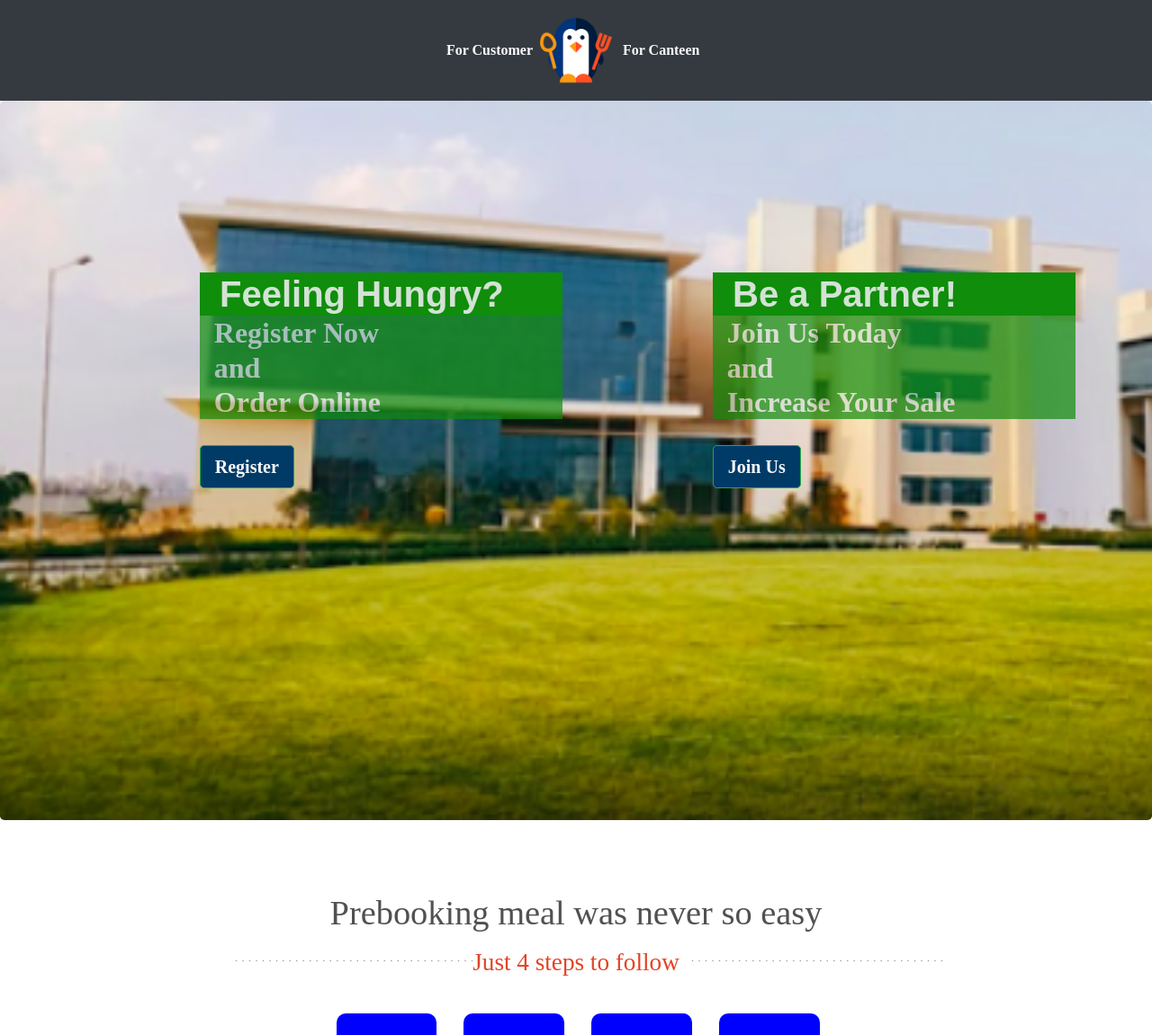
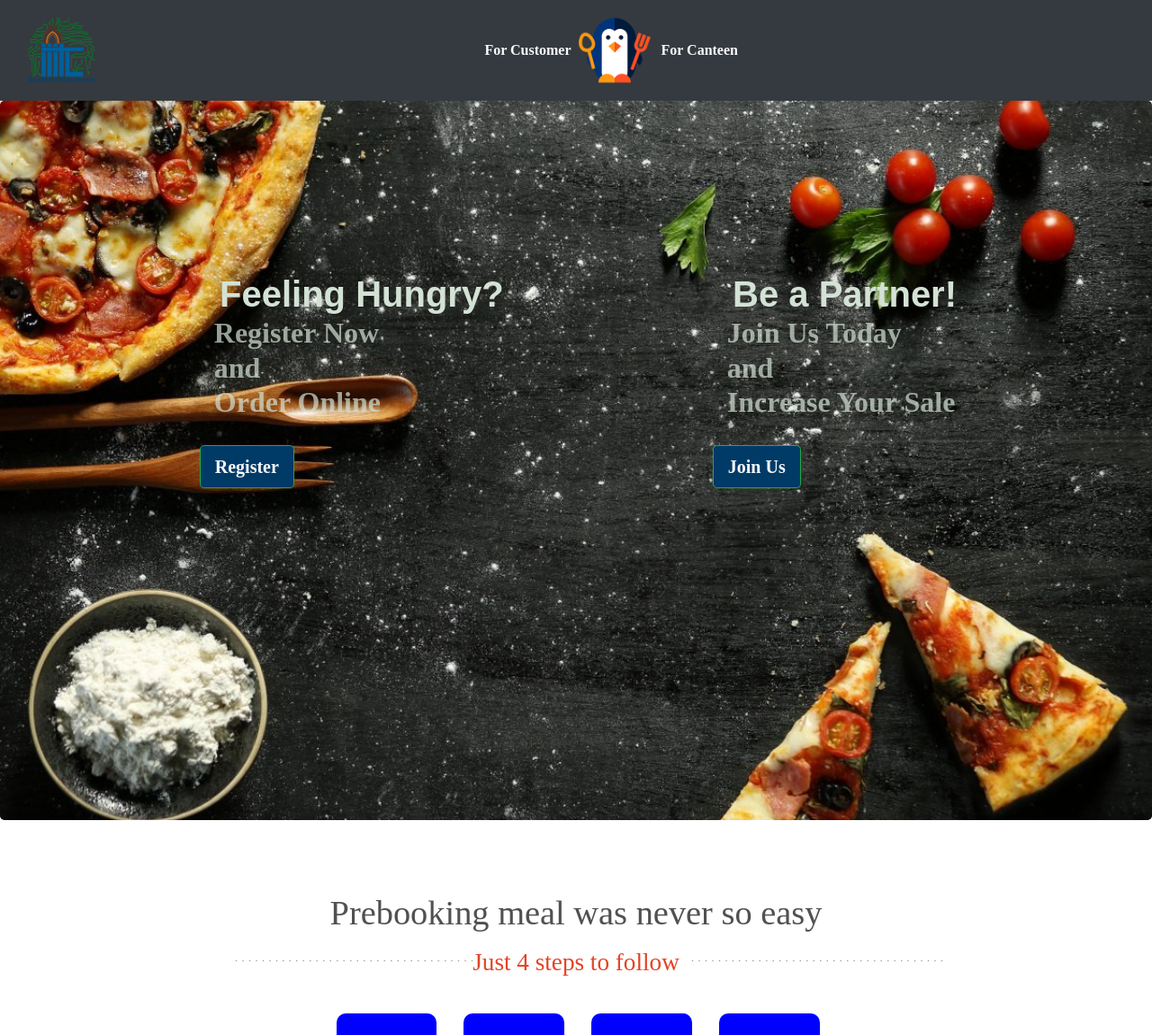
Before and after one commit to Ashu-yad/CMS, a Django app: page / in a window 1280 px wide. Shown: the top 1151 px of the page at 90% size. Run offline with Django 3.2, Linux system fonts and the light colour scheme; some libraries are stand-ins or nearby versions.

Commit message:
minor update

```diff
--- a/Mealbuddy/webapp/static/webapp/css/style.css
+++ b/Mealbuddy/webapp/static/webapp/css/style.css
@@ -154,8 +154,7 @@ a.simpleCart_empty {
 	background:#F1F1F1;
 	padding:0.6em 0;
 }
-.banner{
-	background: url("../images/banner.jpg") no-repeat;
+.big-banner{
 	min-height: 450px;
 	background-size: cover;
 	position: relative;
--- a/Mealbuddy/webapp/templates/webapp/index.html
+++ b/Mealbuddy/webapp/templates/webapp/index.html
@@ -21,7 +21,7 @@
 <style type="text/css">
   .big-banner{
     /* home page background */
-    background-image: url("{% static 'webapp/images/collegeBuilding.png' %}");
+    background-image: url("{% static 'webapp/images/big_banner3.jpeg' %}");
     background-repeat: no-repeat;
     background-size: cover;
     align-self: center;
@@ -55,6 +55,14 @@
 
     <nav class="navbar navbar-expand-lg navbar-light bg-dark navbar-fixed-top">
    		 <div class="container-fluid">
+        <div class = "navbar-header">
+          <a href = "#" class = "visible-md visible-lg">
+            <div style = "background: url('static/webapp/images/Log_IIITL.png') no-repeat;
+            width: 75px;
+            height: 75px;
+            margin: 5px 10px 5px 0;"></div>
+          </a>
+        </div>
    		 	 <div class="navbar-collapse collapse w-100 dual-collapse2 order-1 order-md-0">
         <ul class="navbar-nav ml-auto text-center">
             <li class="nav-item active">
@@ -86,16 +94,16 @@
 		<div class="row">
 			<div class="col">
 				<div class="col4 text-light ">
-					<h1 style=" font-family:sans-serif; color:rgb(211, 226, 213); background-color: rgb(15, 141, 11);"><strong>&nbsp Feeling Hungry?</strong></h1>
-					<h2 style = "font-style: sans-serif; color:rgb(211, 226, 213); background-color: rgb(15, 141, 11);opacity: 0.7;"><strong>&nbsp Register Now<br/>&nbsp and<br/>&nbsp Order Online</strong></h2>
+					<h1 style=" font-family:sans-serif; color:rgb(211, 226, 213); "><strong>&nbsp Feeling Hungry?</strong></h1>
+					<h2 style = "font-style: sans-serif; color:rgb(211, 226, 213); opacity: 0.7;"><strong>&nbsp Register Now<br/>&nbsp and<br/>&nbsp Order Online</strong></h2>
 				</div>
 			<br>
       <button type="button" class="btn btn-success btn-lg"><strong><a href="{% url 'register'%}" class="text-light">Register</a></strong></button>
 			</div>
         <div class="col">
           <div class="col4 text-light">
-            <h1 style="font-family:sans-serif;color:rgb(211, 226, 213); background-color: rgb(15, 141, 11);"><strong>&nbsp Be a Partner!</strong></h1>
-          <h2 style = "color:rgb(211, 226, 213); background-color: rgb(15, 141, 11); opacity: 0.7;"><strong>&nbsp Join Us Today<br/>&nbsp and<br>&nbsp Increase Your Sale</strong></h2>
+            <h1 style="font-family:sans-serif;color:rgb(211, 226, 213); "><strong>&nbsp Be a Partner!</strong></h1>
+          <h2 style = "color:rgb(211, 226, 213);  opacity: 0.7;"><strong>&nbsp Join Us Today<br/>&nbsp and<br>&nbsp Increase Your Sale</strong></h2>
         </div>
         <br>
         <button type="button" class="btn btn-success btn-lg"><strong><a href="{% url 'rregister'%}" class="text-light">Join Us</a></strong></button>
```
Also changed, not shown: Mealbuddy/webapp/static/webapp/images/Log_IIITL.png (added), Mealbuddy/webapp/static/webapp/images/big_banner.jpeg (added), Mealbuddy/webapp/static/webapp/images/big_banner2.jpeg (added), Mealbuddy/webapp/static/webapp/images/big_banner3.jpeg (added).
